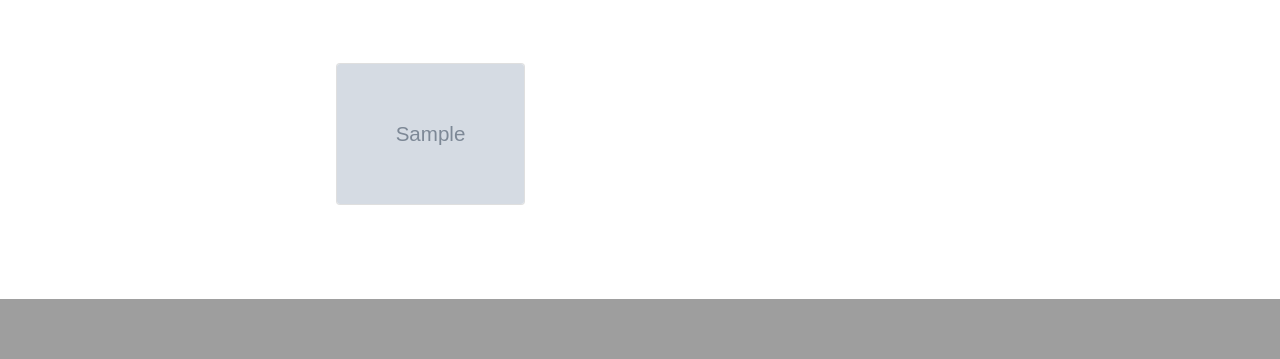
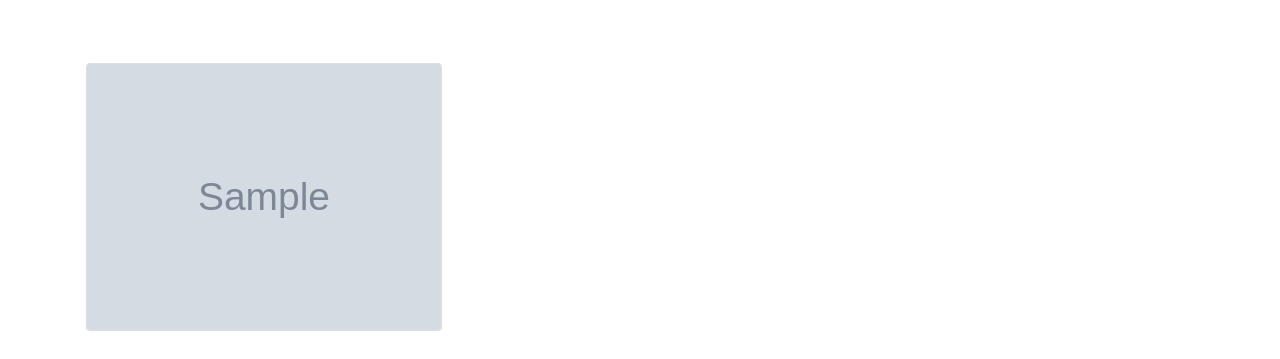
Before and after one commit to Miketenklooster/proefexamen, a Symfony app: template app/tripdk/templates/home/index.html.twig in a window 1280 px wide. Shown: the part 501-860 px from the top of the page. Before the commit the page ends 800 px from the top, so only its background shows below. Run offline with Twig, Linux system fonts and the light colour scheme; the template is opened without the code that fills it: most values are stand-ins (such as "Sample title", 1, 10 or a date in 2020); grey boxes marked "Sample" are stand-in pictures; some libraries are stand-ins or nearby versions.

Commit message:
resolution fix

```diff
--- a/app/tripdk/templates/home/index.html.twig
+++ b/app/tripdk/templates/home/index.html.twig
@@ -6,6 +6,7 @@
 
     <!-- Full Page Image Header with Vertically Centered Content -->
     <header class="masthead">
+        <div class="container h-100">
             <div class="row h-75 align-items-center">
                 <div class="col-12 text-center">
                     <h1 class="font-weight-light">Vacation Denmark</h1>
@@ -19,7 +20,7 @@
 {% endblock %}
 
 {% block main %}
-    <div class="container-fluid w-50 p-3 mt-5">
+    <div class="container p-3 mt-5">
     {#    <h1>Hello {{ controller_name }}! ✅</h1>#}
 {#        <div class="d-flex flex-row">#}
 {#        <div class="d-flex flex-row flex-wrap justify-content-center">#}
```
